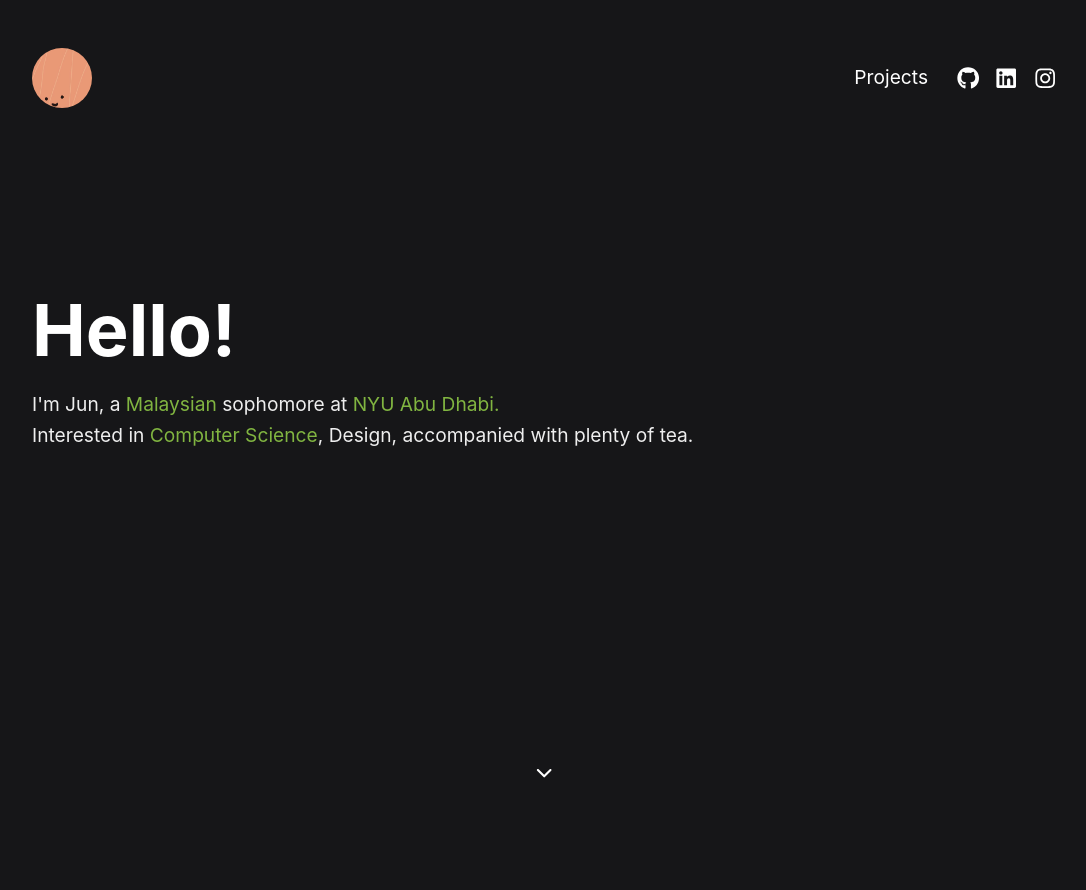
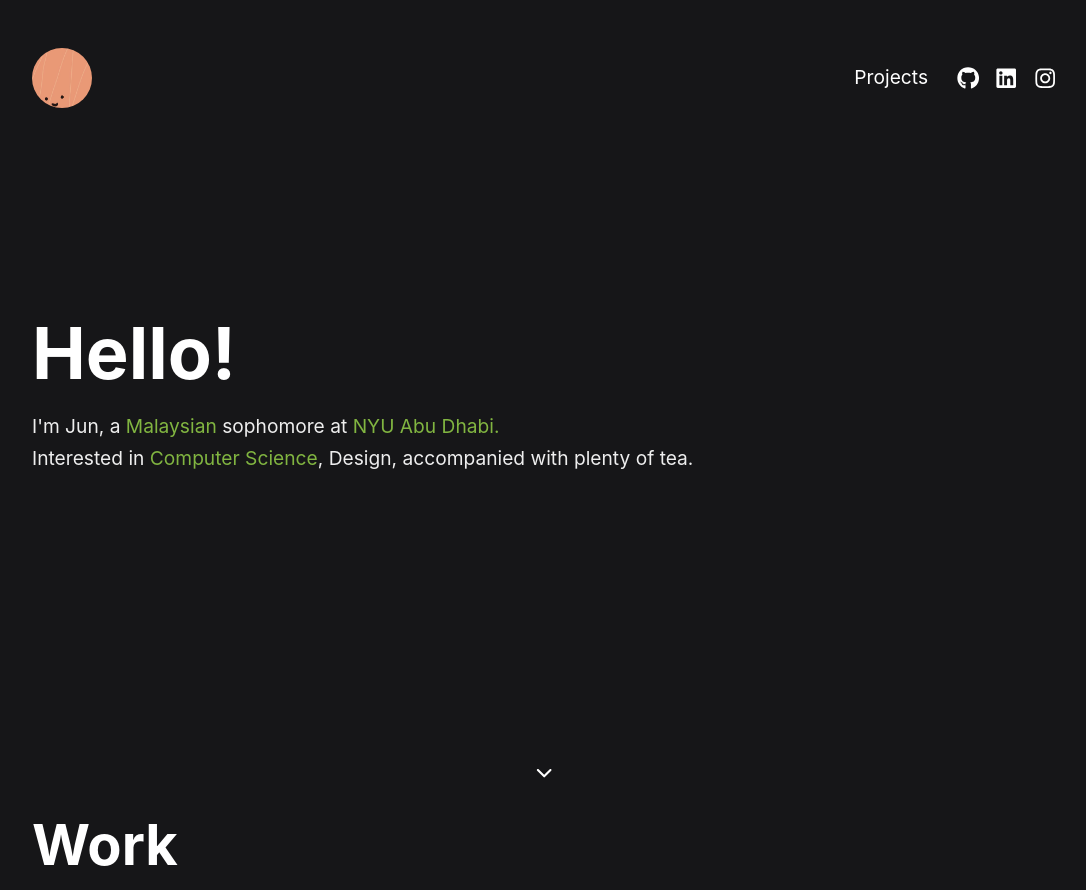
Before and after one commit to dweggyness/portfolio2021, a Next.js app: page / in a window 1280 px wide. Shown: the whole page, without its empty margins (96-1182 px from the left). Before the commit the page ends 800 px from the top, so only its background shows below. Built offline with nearby package versions, Linux system fonts and the light colour scheme.

Commit message:
css for home page - made down arrow stick to bottom of page

```diff
--- a/pages/index.js
+++ b/pages/index.js
@@ -6,8 +6,9 @@ import Header from '../components/Header';
 export default function Home() {
   return (
     <div className={styles.container}>
+      <section className={styles.frontPage}>
         <Header />
-      <section className={styles.frontPage}>
+        <section className={styles.titleContainer}>
           <h2 className={styles.frontTitle}>Hello!</h2>
           <p className={styles.frontDescription}>
             I'm Jun, a <span className={styles.highlight}>Malaysian</span> sophomore at
@@ -17,10 +18,14 @@ export default function Home() {
             Interested in <span className={styles.highlight}>Computer Science</span>,
             Design, accompanied with plenty of tea.
           </p>
+        </section>
         <div className={styles.downArrowContainer}>
           <IoIosArrowDown size='1.4em'/>
         </div>
       </section>
+      <section className={styles.experienceContainer}>
+        <h3 className={styles.contentTitle}>Work</h3>
+      </section>
     </div>
   );
 }
--- a/styles/Home.module.css
+++ b/styles/Home.module.css
@@ -2,8 +2,6 @@
   color: #FFF;
   display: flex;
   flex-direction: column;
-  height: 100vh;
-  min-height: 100vh;
 
   width: 80%;
   margin: auto;
@@ -11,13 +9,26 @@
 
 .frontPage {
   height: 100vh;
+  min-height: 100vh;
   display: flex;
   flex-direction: column;
-  margin-top: 7em;
+}
+
+.titleContainer {
+  display: flex;
+  flex-direction: column;
+  justify-content: center;
+  flex-grow: 1;
+  margin-bottom: 15%;
 }
 
 .frontTitle {
   font-size: 4.5em;
+  color: #FFF;
+}
+
+.contentTitle {
+  font-size: 3.5em;
   color: #FFF;
 }
 
@@ -31,10 +42,12 @@
 }
 
 .downArrowContainer {
-  margin-top: auto;
   margin-bottom: 1em;
   display: flex;
-  justify-content: center;
+  flex-direction: column;
+  justify-content: flex-end;
+  align-self: center;
+  flex-shrink: 1;
 }
 
 @media (max-width: 768px) {
```
Lines whose indentation alone changed are shown as unchanged.
